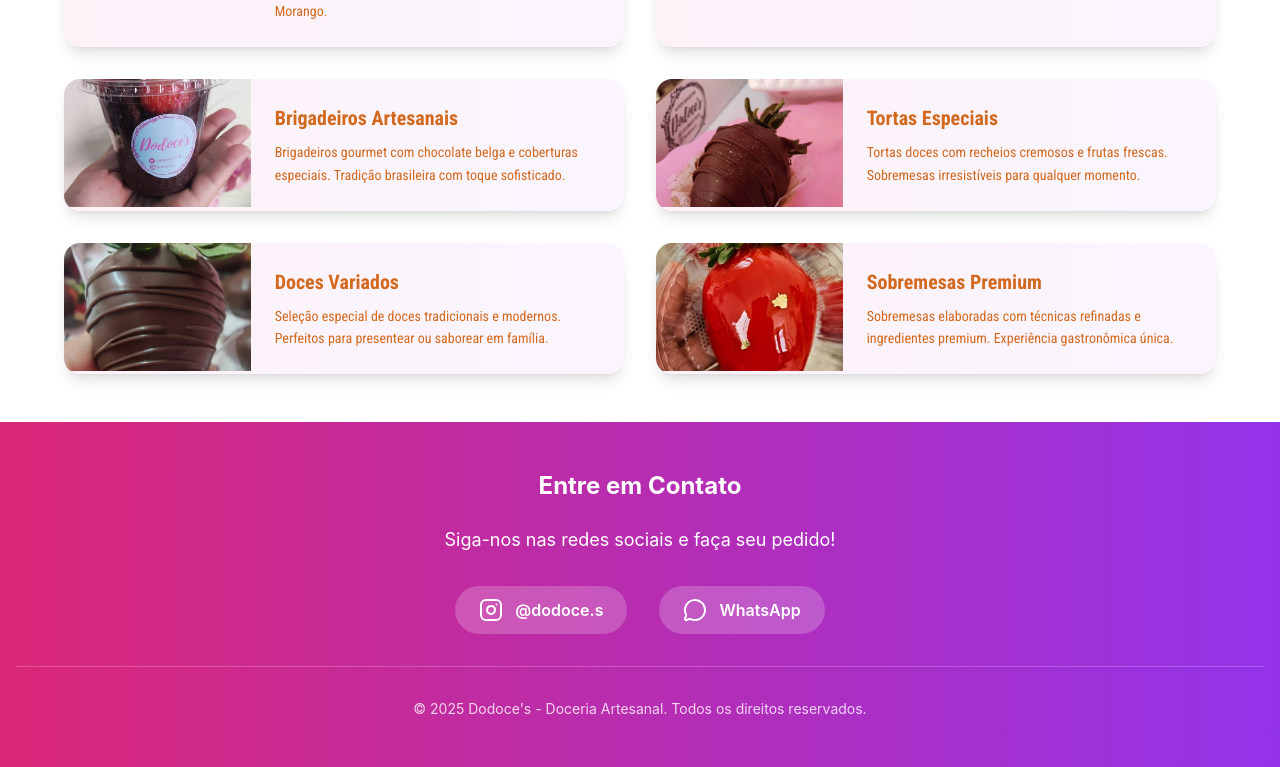
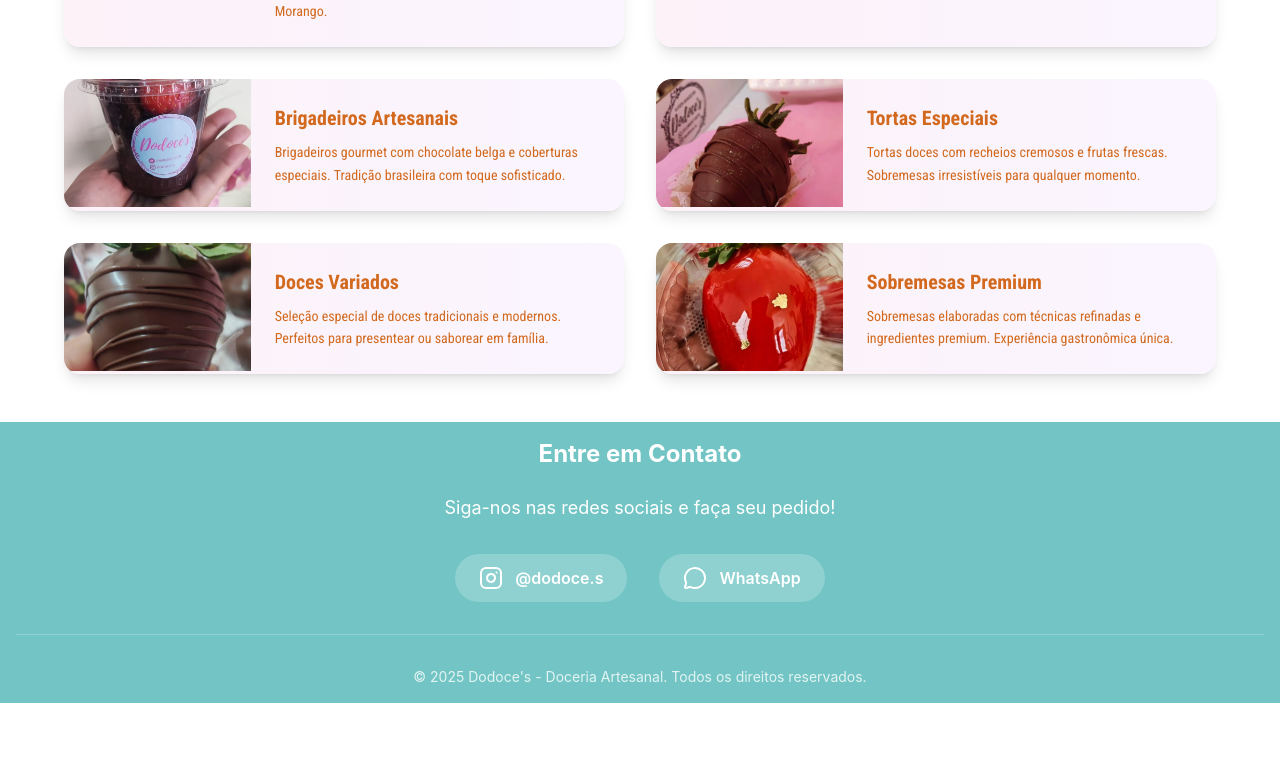
Before and after one commit to ferreirahelber/doceria-landing-page-v3, a React (Create React App) app: page / in a window 1280 px wide. Shown: the part 1557-2324 px from the top of the page. After the commit the page ends 2260 px from the top, so only its background shows below. Built offline with nearby package versions, Linux system fonts and the light colour scheme.

Commit message:
mudança na cor do rodapé

```diff
--- a/src/App.jsx
+++ b/src/App.jsx
@@ -302,7 +302,7 @@ function App() {
       </section>
 
       {/* RODAPÉ com Redes Sociais */}
-      <footer className="bg-gradient-to-r from-pink-600 to-purple-600 text-white py-12">
+      <footer className="bg-[#72c5c4] text-white py-4">
         <div className="container mx-auto px-4">
           <div className="text-center">
             <h3 className="text-2xl font-bold mb-6">Entre em Contato</h3>
```
